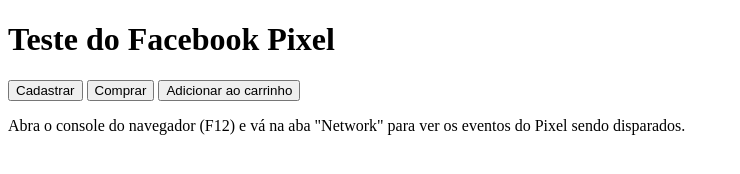
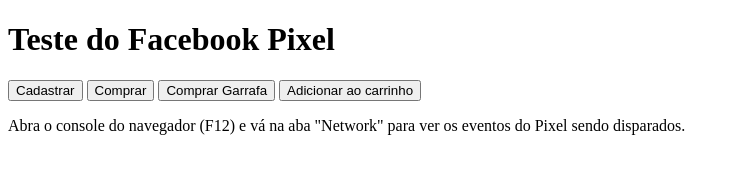
Before and after one commit to emergs/tutorial-facebook-pixel, a website: page index.html in a window 1280 px wide. Shown: the whole page, without its empty margins (0-740 px from the left). Drawn offline with Linux system fonts and the light colour scheme.

Commit message:
feat:add more one event Purchase

```diff
--- a/index.html
+++ b/index.html
@@ -35,6 +35,7 @@
 
     <button onclick="fbq('track', 'Lead')">Cadastrar</button>
     <button onclick="fbq('track', 'Purchase', {value: 49.99, currency: 'BRL'})">Comprar</button>
+    <button onclick="fbq('track', 'Purchase', {content_name:'Garrafa plástica 2L', value: 49.99, currency: 'BRL'})">Comprar Garrafa</button>
     <button onclick="fbq('track', 'AddToCart', {content_ids:'ABC123456', content_type:'product', contents:[{'id': 'ABC123', 'quantity': 2}], currency: 'BRL'})">Adicionar ao carrinho</button>
 
     <p>Abra o console do navegador (F12) e vá na aba "Network" para ver os eventos do Pixel sendo disparados.</p>
```
